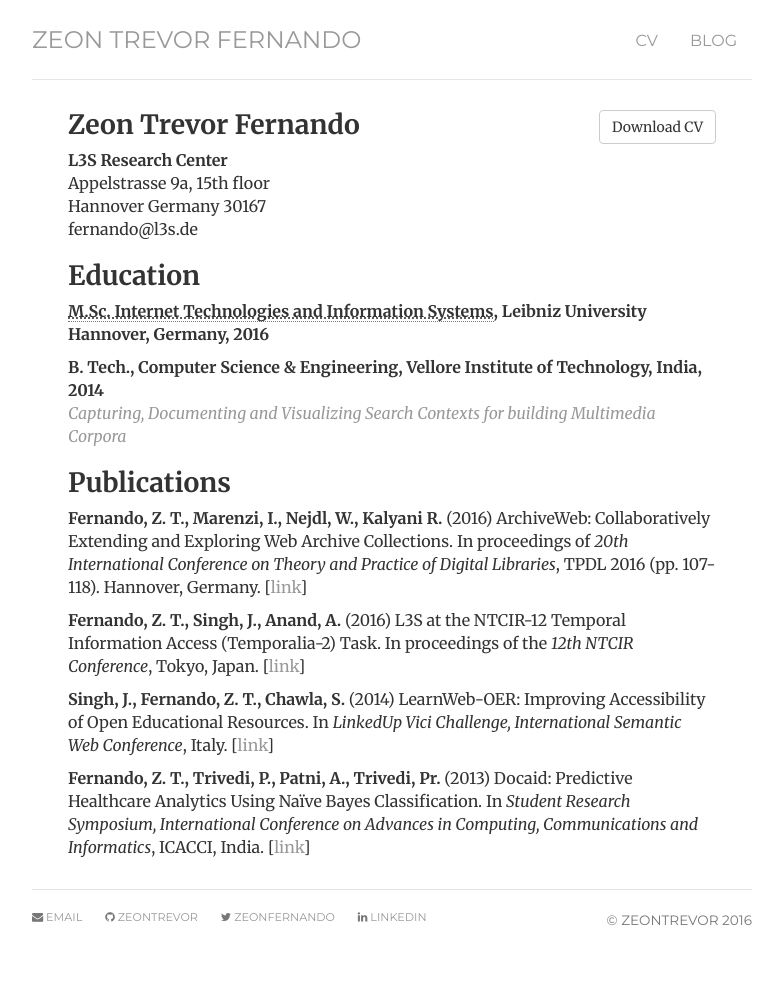
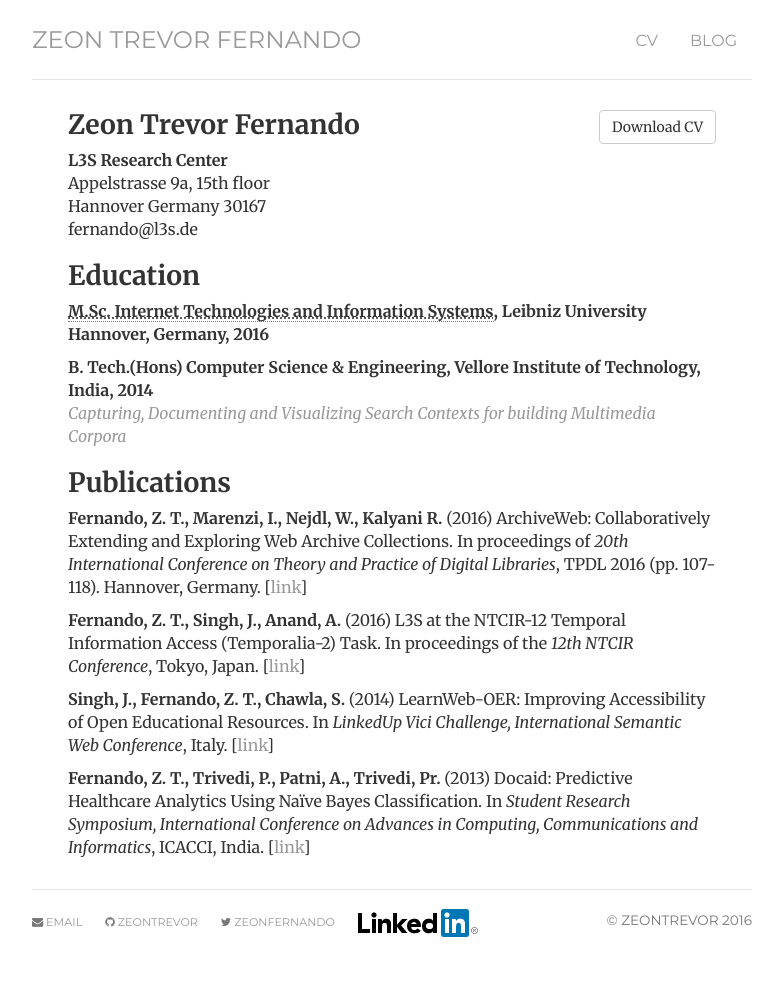
Before and after one commit to ZeonTrevor/zeontrevor.github.io, a Jekyll site: the page built from cv/index.html, in a window 1280 px wide. Shown: the whole page, without its empty margins (248-1031 px from the left). Built offline with Jekyll 4.4.1, drawn with Linux system fonts in a browser that asks for light colours.

Commit message:
Added linkedin logo

```diff
--- a/_layouts/default.html
+++ b/_layouts/default.html
@@ -42,7 +42,7 @@
           <li><i class="fa fa-envelope" aria-hidden="true"></i><a href="mailto:zeon.trevor@gmail.com"> Email</a></li>
           <li><i class="fa fa-github" aria-hidden="true"></i><a href="https://github.com/ZeonTrevor"> ZeonTrevor</a></li>
           <li><i class="fa fa-twitter" aria-hidden="true"></i><a href="https://twitter.com/zeonfernando"> zeonfernando</a></li>
-          <li><i class="fa fa-linkedin" aria-hidden="true"></i><a href="de.linkedin.com/in/zeonfernando"> LinkedIn</a></li>
+          <li><a href="de.linkedin.com/in/zeonfernando"><img src="/img/Logo-2C-28px-R.png"/></a></li>
         </ul>
       </div>
       <div class="col-sm-4">
--- a/cv/index.html
+++ b/cv/index.html
@@ -17,7 +17,7 @@ title: CV of Zeon Trevor Fernando
 					<h2>Education</h2>
 					<p><strong><abbr title="Masters of Science Internet Technologies and Information Systems">M.Sc. Internet Technologies and Information Systems</abbr>, Leibniz University Hannover, Germany, 2016</strong><br/></p>
 
-				    <p><strong>B. Tech., Computer Science &amp; Engineering, Vellore Institute of Technology, India, 2014</strong><br/>
+				    <p><strong>B. Tech.(Hons) Computer Science &amp; Engineering, Vellore Institute of Technology, India, 2014</strong><br/>
 				    	<a href="http://arxiv.org/abs/1503.03660"><em>Capturing, Documenting and Visualizing Search Contexts for building Multimedia Corpora</em></a>
 				    </p>
 
```
Also changed, not shown: img/Logo-2C-28px-R.png (added).
